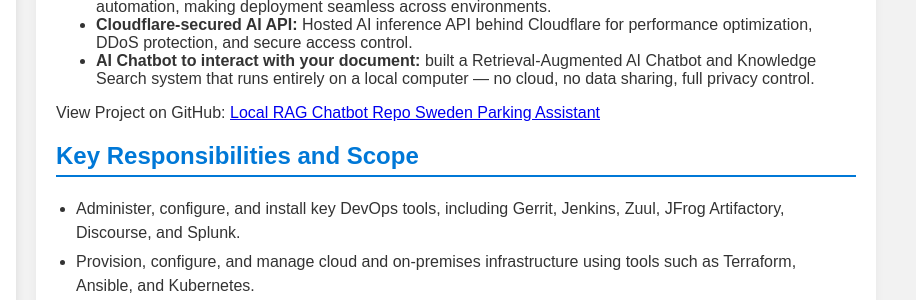
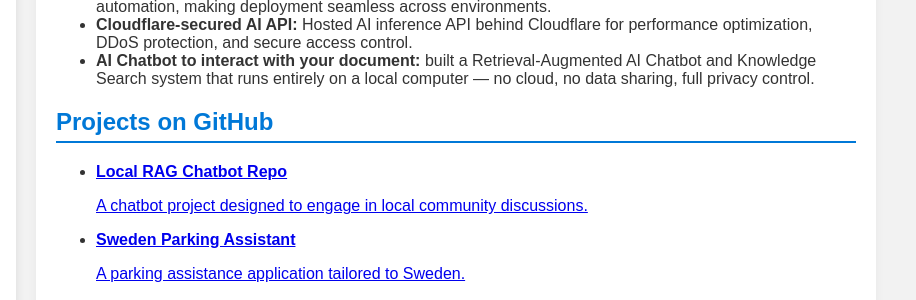
Before and after one commit to rashtecq/my-personal-website, a plain HTML site: page index.html in a window 1280 px wide. Shown: the part 694-994 px from the top of the page, 364-1280 px from the left. Drawn offline with Linux system fonts and the light colour scheme.

Commit message:
Improved projects sections and made it more accessible

```diff
--- a/index.html
+++ b/index.html
@@ -137,16 +137,22 @@
               <li><strong>Cloudflare-secured AI API:</strong> Hosted AI inference API behind Cloudflare for performance optimization, DDoS protection, and secure access control.</li>
               <li><strong>AI Chatbot to interact with your document:</strong> built a Retrieval-Augmented AI Chatbot and Knowledge Search system that runs entirely on a local computer — no cloud, no data sharing, full privacy control.</li>
             </ul>
-            <p>
-                View Project on GitHub:
-                <a href="https://github.com/rashtecq/local-rag-chatbot" target="_blank">
-                   Local RAG Chatbot Repo
-               </a>
-                <a href="https://github.com/rashtecq/sveapark" target="_blank">
-                   Sweden Parking Assistant
-               </a>
-           </p>
 
+            <h2>Projects on GitHub</h2>
+            <ul>
+                <li>
+                    <a href="https://github.com/rashtecq/local-rag-chatbot" target="_blank" rel="noopener noreferrer">
+                        <strong>Local RAG Chatbot Repo</strong>
+                    <p class="description">A chatbot project designed to engage in local community discussions.</p>
+                    </a>
+                </li>
+                <li>
+                    <a href="https://github.com/rashtecq/sveapark" target="_blank" rel="noopener noreferrer">
+                        <strong>Sweden Parking Assistant</strong>
+                    <p class="description">A parking assistance application tailored to Sweden.</p>
+                    </a>
+                </li>
+            </ul>
           </section>
         <h2>Key Responsibilities and Scope</h2>
         <div class="job">
```
